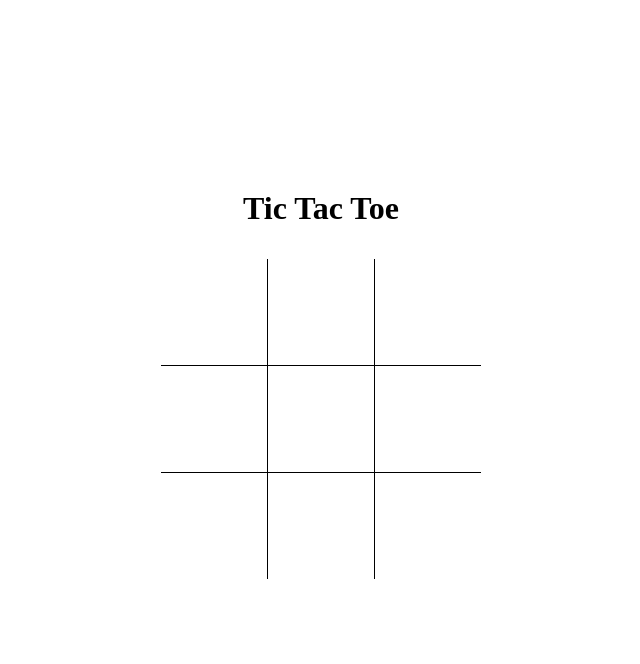
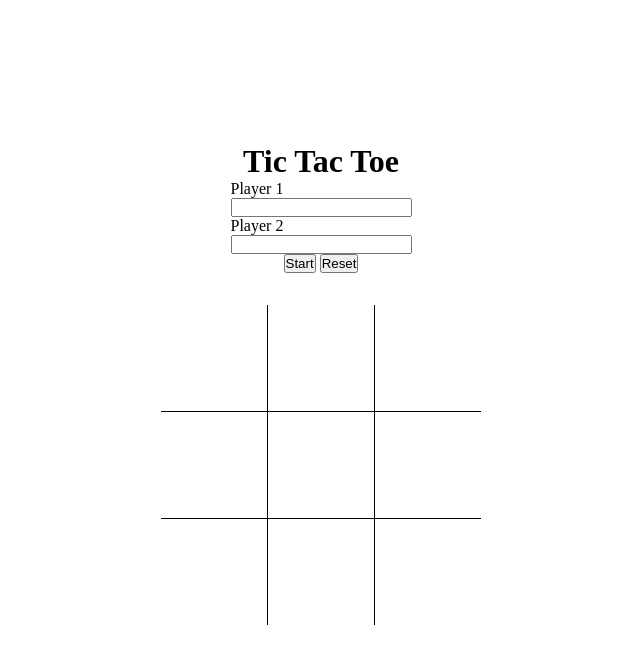
Before and after one commit to turik777/tic-tac-toe, a plain HTML site: page index.html in a window 1280 px wide. Shown: the whole page, without its empty margins (319-959 px from the left). Drawn offline with Linux system fonts and the light colour scheme.

Commit message:
Add inputs and buttons

```diff
--- a/index.html
+++ b/index.html
@@ -9,5 +9,19 @@
 </head>
 <body>
     <h1>Tic Tac Toe</h1>
+    <div class="players">
+        <div class="player-one">
+            <p>Player 1</p>
+            <input id="player-one" type="text">
+        </div>
+        <div class="player-two">
+            <p>Player 2</p>
+            <input id="player-two" type="text">
+        </div>
+    </div>
+    <div class="buttons">
+        <button class="start">Start</button>
+        <button class="reset">Reset</button>
+    </div>
 </body>
 </html>
```
